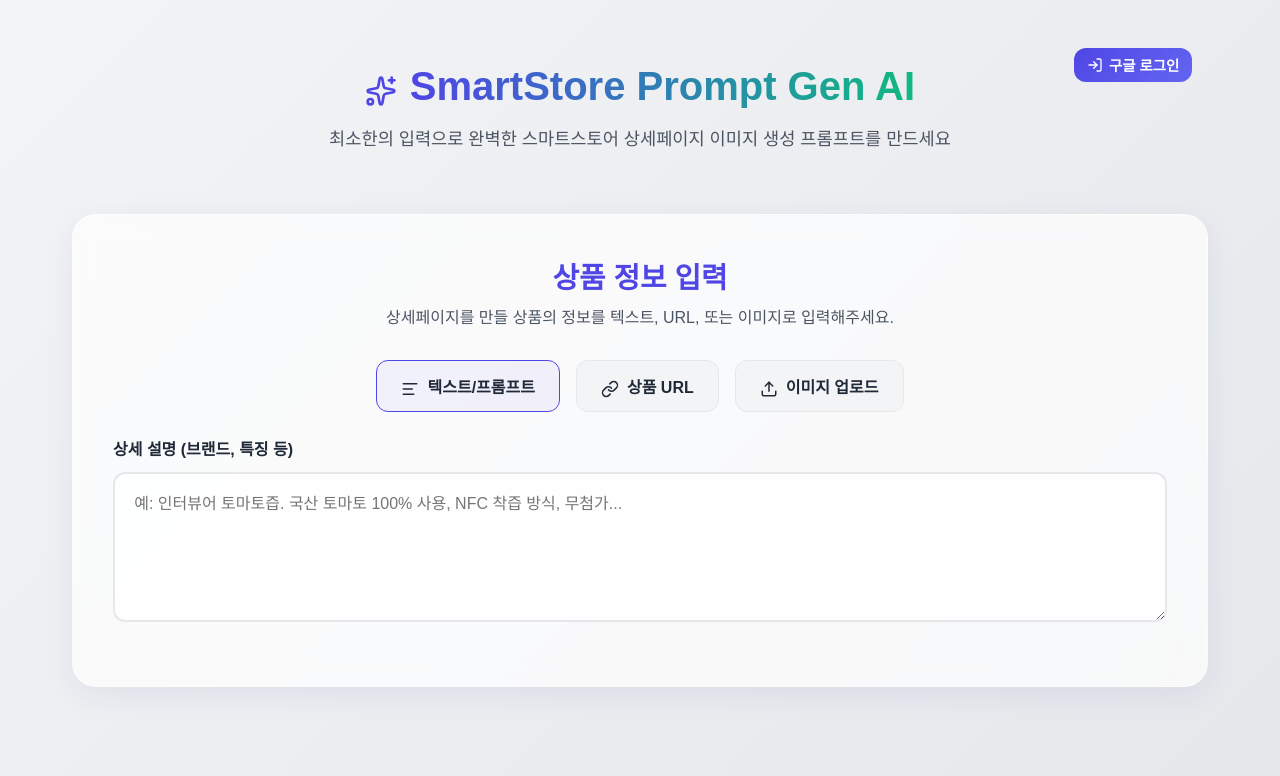
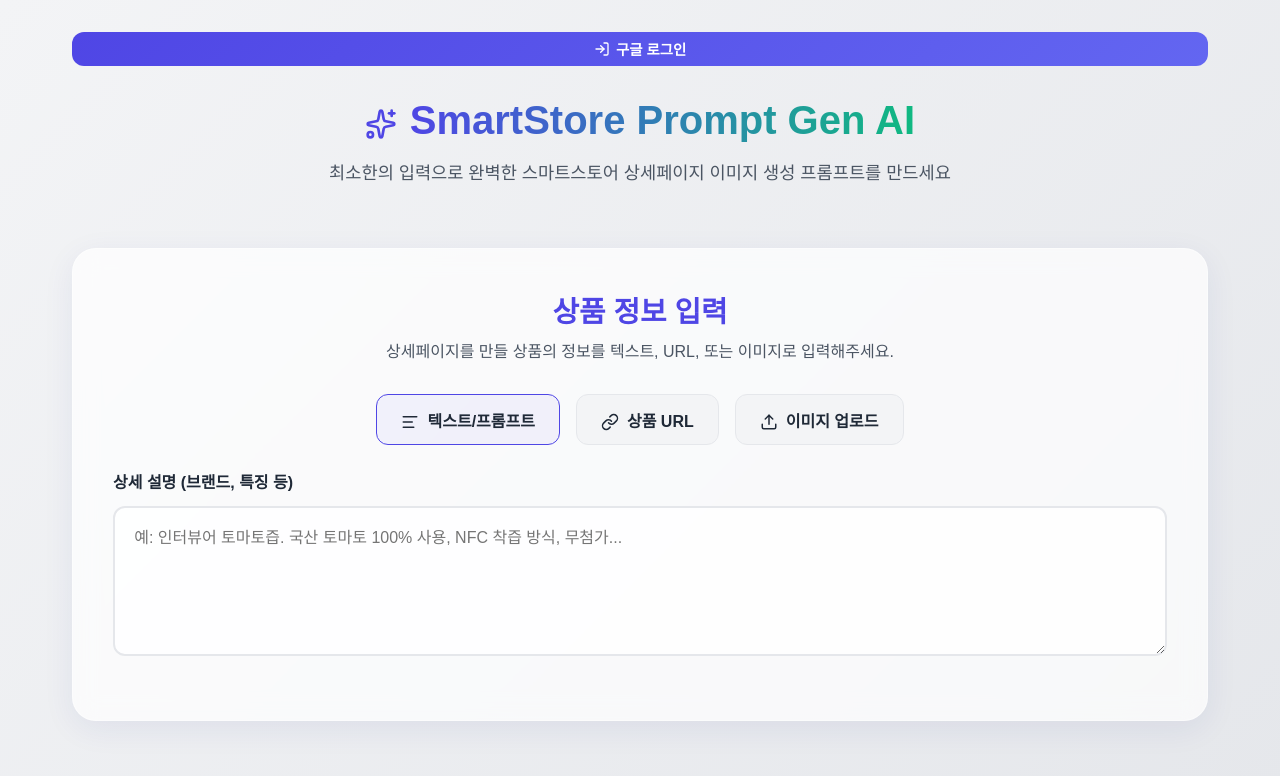
Before and after one commit to funjeju/detail, a Next.js app: page / in a window 1280 px wide. Shown: the top 776 px of the page. Built offline with nearby package versions, Linux system fonts and the light colour scheme; no server answers; a web font is replaced by a local one.

Commit message:
fix: resolve header button overlapping and text wrapping issue

```diff
--- a/app/page.jsx
+++ b/app/page.jsx
@@ -191,25 +191,25 @@
 
   return (
     <div className="app-container">
-      <header style={{ position: 'relative' }}>
-        <div style={{ position: 'absolute', top: '1rem', right: '1rem', display: 'flex', alignItems: 'center', gap: '1rem' }}>
+      <header>
+        <div style={{ display: 'flex', justifyContent: 'flex-end', alignItems: 'center', gap: '1rem', width: '100%' }}>
           {step !== 'INPUT' && (
-            <button onClick={handleReset} className="btn-primary" style={{ padding: '0.4rem 0.8rem', fontSize: '0.9rem', display: 'flex', alignItems: 'center', gap: '0.4rem', borderRadius: '8px' }}>
+            <button onClick={handleReset} className="btn-primary" style={{ padding: '0.4rem 0.8rem', fontSize: '0.9rem', display: 'flex', alignItems: 'center', gap: '0.4rem', borderRadius: '8px', whiteSpace: 'nowrap' }}>
               <Plus size={16} /> 새 프로젝트
             </button>
           )}
           {user ? (
             <div style={{ display: 'flex', alignItems: 'center', gap: '0.8rem' }}>
               <img src={user.photoURL} alt="Profile" style={{ width: '32px', height: '32px', borderRadius: '50%' }} />
-              <Link href="/mypage" className="btn-secondary" style={{ padding: '0.4rem 0.8rem', fontSize: '0.9rem', display: 'flex', alignItems: 'center', gap: '0.4rem', textDecoration: 'none' }}>
+              <Link href="/mypage" className="btn-secondary" style={{ padding: '0.4rem 0.8rem', fontSize: '0.9rem', display: 'flex', alignItems: 'center', gap: '0.4rem', textDecoration: 'none', whiteSpace: 'nowrap' }}>
                 <FileText size={16} /> 내 저장함
               </Link>
-              <button onClick={handleLogout} className="btn-secondary" style={{ padding: '0.4rem 0.8rem', fontSize: '0.9rem', display: 'flex', alignItems: 'center', gap: '0.4rem' }}>
+              <button onClick={handleLogout} className="btn-secondary" style={{ padding: '0.4rem 0.8rem', fontSize: '0.9rem', display: 'flex', alignItems: 'center', gap: '0.4rem', whiteSpace: 'nowrap' }}>
                 <LogOut size={16} /> 로그아웃
               </button>
             </div>
           ) : (
-            <button onClick={handleLogin} className="btn-primary" style={{ padding: '0.4rem 0.8rem', fontSize: '0.9rem', display: 'flex', alignItems: 'center', gap: '0.4rem' }}>
+            <button onClick={handleLogin} className="btn-primary" style={{ padding: '0.4rem 0.8rem', fontSize: '0.9rem', display: 'flex', alignItems: 'center', gap: '0.4rem', whiteSpace: 'nowrap' }}>
               <LogIn size={16} /> 구글 로그인
             </button>
           )}
```
